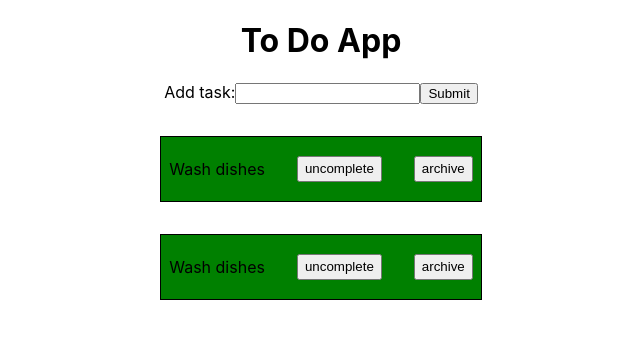
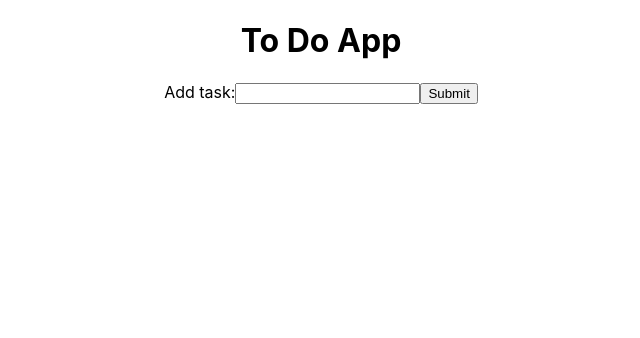
Before and after one commit to lkk95/todoapp, a React (Create React App) app: page / in a window 1280 px wide. Shown: the top 338 px of the page, without its empty margins (319-959 px from the left). Built offline with nearby package versions, Linux system fonts and the light colour scheme.

Commit message:
add local storage

```diff
--- a/src/App.js
+++ b/src/App.js
@@ -1,4 +1,4 @@
-import React, { useState } from "react";
+import React, { useState, useEffect } from "react";
 import styled from "styled-components";
 import { nanoid } from "nanoid";
 import Header from "./components/Header.js";
@@ -6,26 +6,18 @@ import Form from "./components/Form.js";
 import Task from "./components/Task.js";
 
 function App() {
-  const [tasks, setTasks] = useState([
-    {
-      id: nanoid(),
-      name: "Wash dishes",
-      completed: true,
-      archived: true,
-    },
-    {
-      id: nanoid(),
-      name: "Wash dishes",
-      completed: false,
-      archived: false,
-    },
-    {
-      id: nanoid(),
-      name: "Wash dishes",
-      completed: false,
-      archived: false,
-    },
-  ]);
+  const [tasks, setTasks] = useState(() => {
+    const currentTasks = localStorage.getItem("current-tasks");
+    if (currentTasks) {
+      return JSON.parse(currentTasks);
+    } else {
+      return [];
+    }
+  });
+
+  useEffect(() => {
+    localStorage.setItem("current-tasks", JSON.stringify(tasks));
+  }, [tasks]);
 
   function setComplete(id) {
     const completedTasks = tasks.map((task) => {
```
